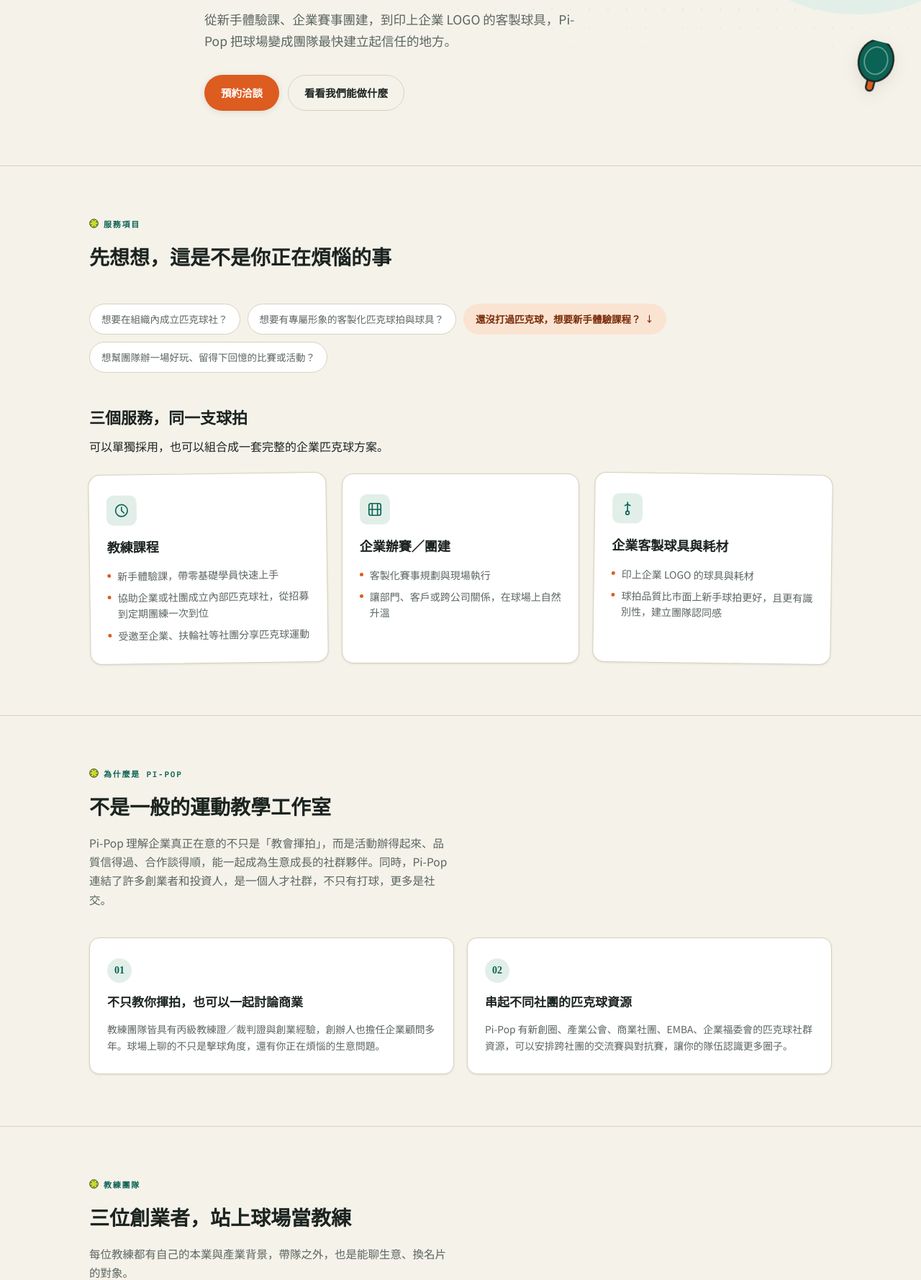
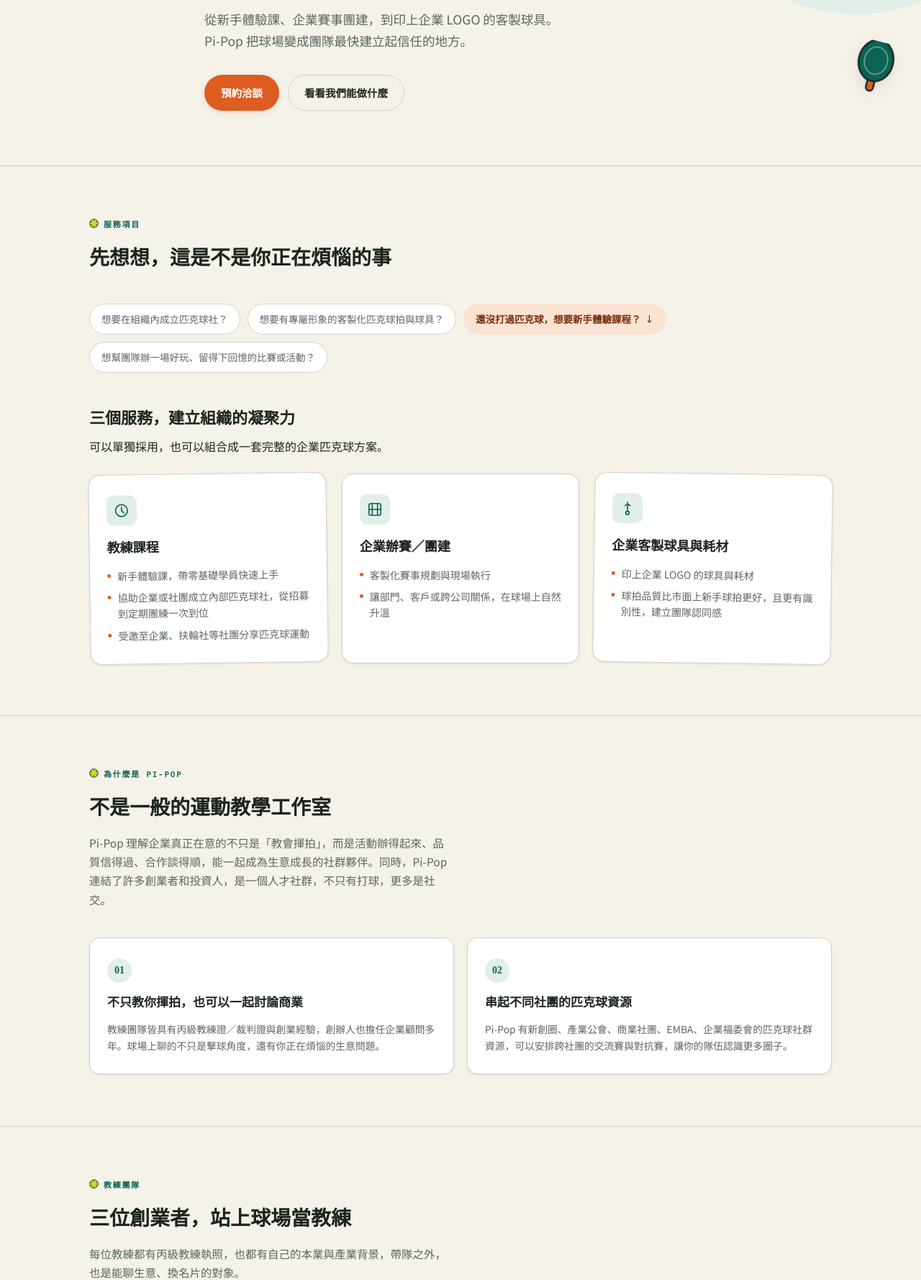
Before and after one commit to aleckprit/pi-pop, a plain HTML site: page index.html in a window 1280 px wide. Shown: the part 344-2123 px from the top of the page at 72% size. Drawn offline with Linux system fonts and the light colour scheme.

Commit message:
Add files via upload

```diff
--- a/index.html
+++ b/index.html
@@ -537,7 +537,7 @@
     border-top: none;
     text-align: center;
   }
-  .cta-band .eyebrow { color: var(--court); opacity: 0.9; }
+  .cta-band .eyebrow { color: var(--on-court); opacity: 0.75; }
   .cta-band h2 { color: var(--on-court); font-size: clamp(26px, 4vw, 38px); max-width: 640px; margin-inline: auto; }
   .cta-band p { color: color-mix(in srgb, var(--on-court) 78%, transparent); margin-top: 14px; font-size: 15px; }
   .cta-band .hero-ctas { justify-content: center; margin-top: 30px; }
@@ -604,7 +604,7 @@
     <div class="wrap hero-inner">
       <p class="eyebrow">企業 × 組織 匹克球顧問</p>
       <h1>為企業和組織，<br>打造專屬的<span class="headline-underline">匹克球體驗<svg viewBox="0 0 200 14" preserveAspectRatio="none" aria-hidden="true"><path d="M2 9 Q 15 3 28 9 T 54 9 T 80 9 T 106 9 T 132 9 T 158 9 T 184 9" fill="none" stroke="var(--accent)" stroke-width="4" stroke-linecap="round"/></svg></span></h1>
-      <p class="dek">從新手體驗課、企業賽事團建，到印上企業 LOGO 的客製球具，Pi-Pop 把球場變成團隊最快建立起信任的地方。</p>
+      <p class="dek">從新手體驗課、企業賽事團建，到印上企業 LOGO 的客製球具。<br>Pi-Pop 把球場變成團隊最快建立起信任的地方。</p>
       <div class="hero-ctas">
         <a class="btn btn-primary" href="#contact">預約洽談</a>
         <a class="btn btn-ghost" href="#services">看看我們能做什麼</a>
@@ -625,7 +625,7 @@
         <span class="chip">想幫團隊辦一場好玩、留得下回憶的比賽或活動？</span>
       </div>
       <div class="svc-lead">
-        <h3>三個服務，同一支球拍</h3>
+        <h3>三個服務，建立組織的凝聚力</h3>
         <p class="lede">可以單獨採用，也可以組合成一套完整的企業匹克球方案。</p>
       </div>
       <div class="svc-grid">
@@ -685,7 +685,7 @@
       <div class="section-head">
         <p class="eyebrow"><svg class="mini-ball" viewBox="0 0 20 20" aria-hidden="true"><circle cx="10" cy="10" r="9" fill="var(--pop)" stroke="var(--ink)" stroke-width="1.4"/><circle cx="10" cy="4" r="1.1" fill="var(--ink)"/><circle cx="15.5" cy="7" r="1.1" fill="var(--ink)"/><circle cx="15.5" cy="13" r="1.1" fill="var(--ink)"/><circle cx="10" cy="16" r="1.1" fill="var(--ink)"/><circle cx="4.5" cy="13" r="1.1" fill="var(--ink)"/><circle cx="4.5" cy="7" r="1.1" fill="var(--ink)"/></svg>教練團隊</p>
         <h2>三位創業者，站上球場當教練</h2>
-        <p class="lede">每位教練都有自己的本業與產業背景，帶隊之外，也是能聊生意、換名片的對象。</p>
+        <p class="lede">每位教練都有丙級教練執照，也都有自己的本業與產業背景，帶隊之外，也是能聊生意、換名片的對象。</p>
       </div>
       <div class="coach-grid">
         <div class="coach-card">
```
